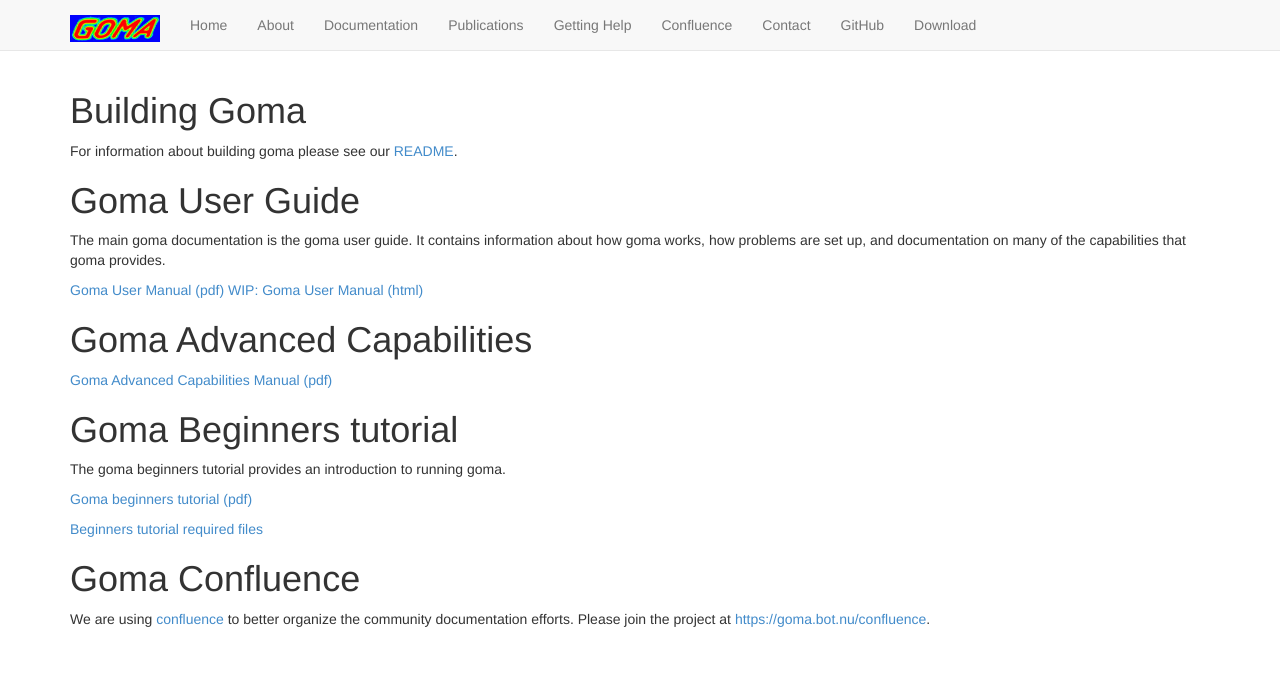
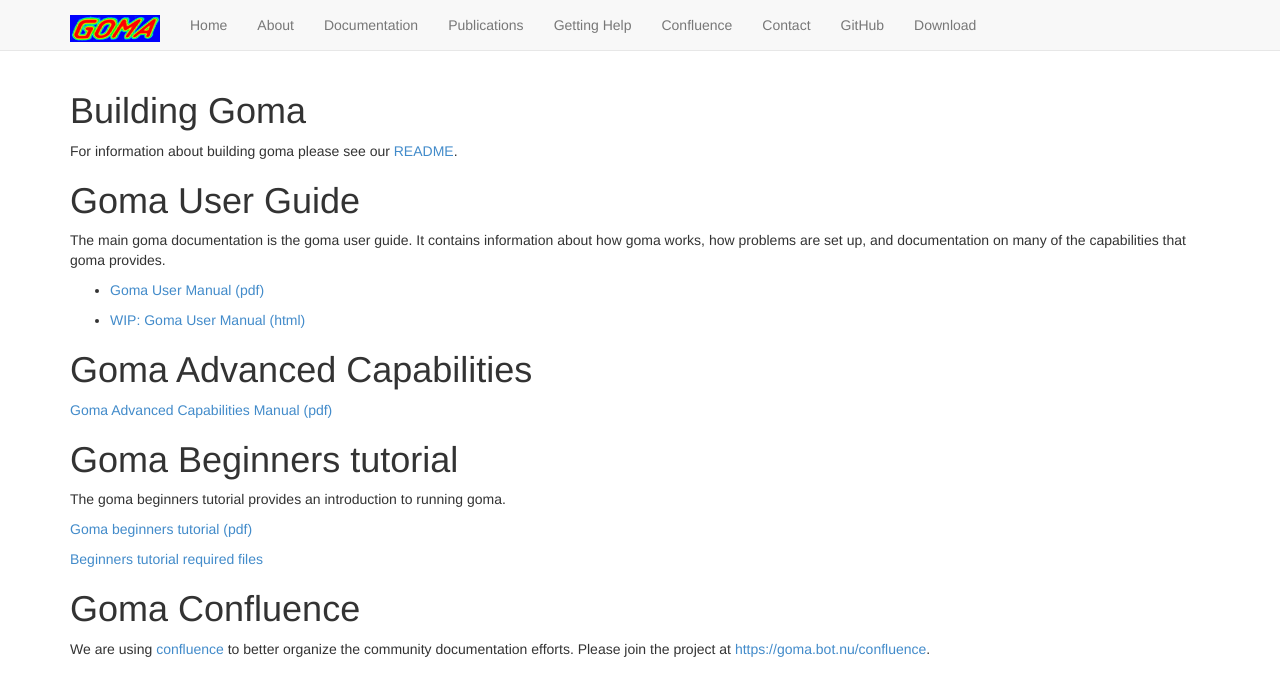
Before and after one commit to goma/goma.github.io, a Jekyll site: the page built from documentation.md, in a window 1280 px wide. Shown: the top 696 px of the page. Built offline with Jekyll 4.4.1, drawn with Linux system fonts in a browser that asks for light colours; nearby versions of some CDN libraries.

```diff
--- a/documentation.md
+++ b/documentation.md
@@ -12,8 +12,9 @@ The main goma documentation is the goma user guide. It contains information abou
 how goma works, how problems are set up, and documentation on many of the capabilities that
 goma provides.
 
-[Goma User Manual (pdf)](/files/goma-manual.pdf)
-[WIP: Goma User Manual (html)](/user-manual)
+- [Goma User Manual (pdf)](/files/goma-manual.pdf)
+
+- [WIP: Goma User Manual (html)](/user-manual)
 
 # Goma Advanced Capabilities
 
```
